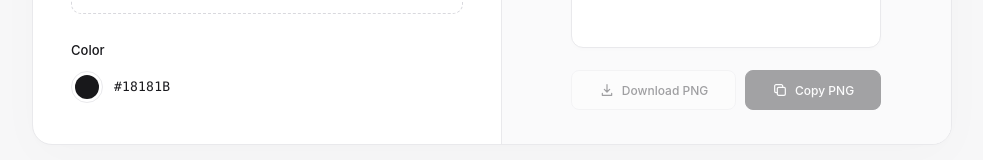
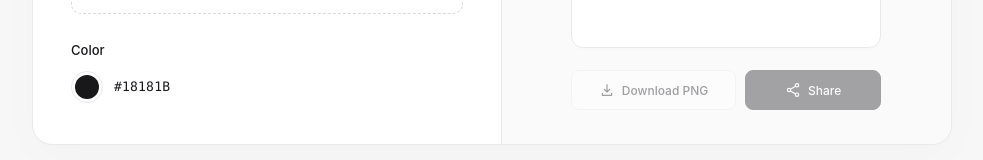
Before and after one commit to DevOrgN/qrcode-generator, a React (Vite) app: page / in a window 1280 px wide. Shown: the part 430-590 px from the top of the page, without its empty margins (148-1131 px from the left). Built offline with nearby package versions, Linux system fonts and the light colour scheme.

Commit message:
Keep Share action visible with clipboard fallback

```diff
--- a/src/App.jsx
+++ b/src/App.jsx
@@ -210,7 +210,7 @@ function App() {
           </div>
           <div className="action-row">
             <button type="button" className="button button-primary" disabled={!readyResult} onClick={() => doAction(current => downloadQR(current, 'png'), 'PNG downloaded.')}><Icon name="download" size={16}/>Download PNG</button>
-            <button type="button" className="button button-secondary" disabled={!readyResult} title={nativeSharing ? 'Share PNG with another app' : 'Copy the PNG to paste into a message. Native file sharing is unavailable in this browser.'} onClick={() => doAction(nativeSharing ? shareQR : copyQR, nativeSharing ? 'QR code shared.' : 'PNG copied. Paste it into your message.')}><Icon name={nativeSharing ? "share" : "copy"} size={16}/>{nativeSharing ? 'Share' : 'Copy PNG'}</button>
+            <button type="button" className="button button-secondary" disabled={!readyResult} title={nativeSharing ? 'Share PNG with another app' : 'Share this QR code. This browser will copy the PNG so you can paste it into another app.'} onClick={() => doAction(nativeSharing ? shareQR : copyQR, nativeSharing ? 'QR code shared.' : 'PNG copied. Paste it into your message.')}><Icon name="share" size={16}/>Share</button>
           </div>
           <p className="status-message" role="status" aria-live="polite">{message}</p>
         </section>
```
